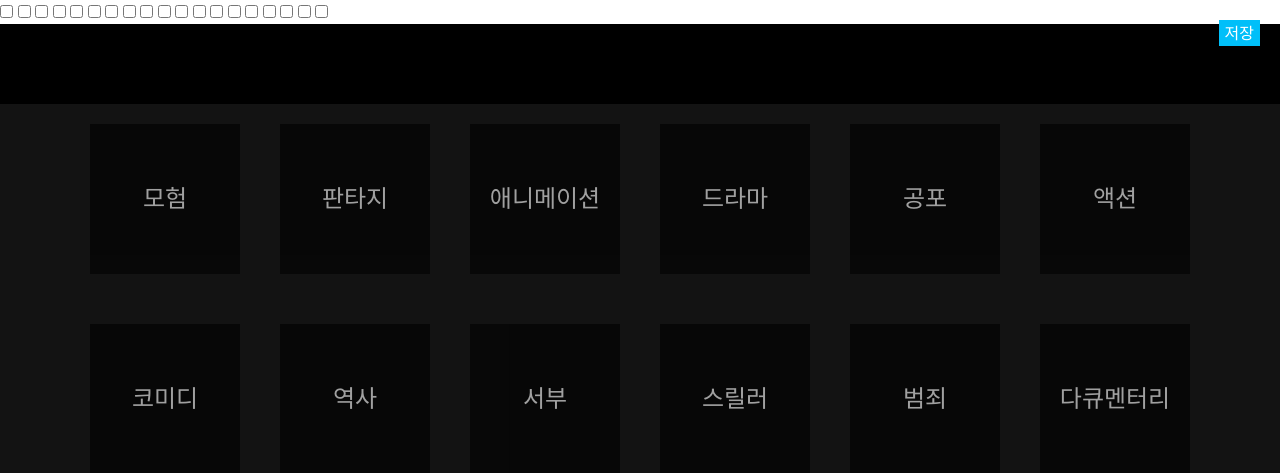
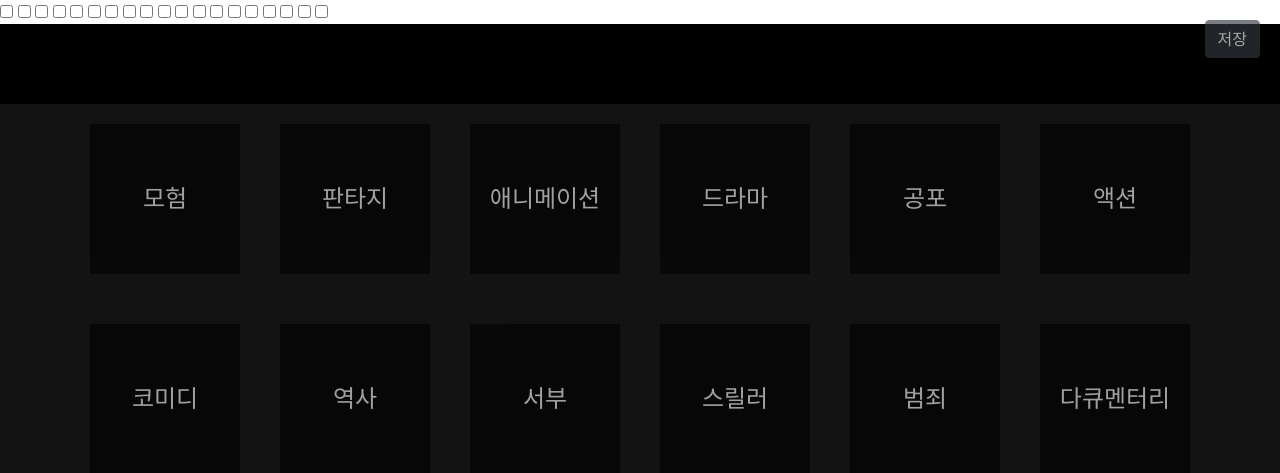
Before and after one commit to ssshhh0402/Project-movie, a Django app: page /accounts/genre/ in a window 1280 px wide. Shown: the top 473 px of the page. Run offline with Django 3.2, Linux system fonts and the light colour scheme; data comes from the database, SQL or seed files in the repository; some libraries are stand-ins or nearby versions.

Commit message:
TW | Fixing genre input disabled

```diff
--- a/accounts/static/accounts/css/genre_style.css
+++ b/accounts/static/accounts/css/genre_style.css
@@ -8,7 +8,6 @@ body {
   background-repeat: no-repeat;
   /* transition: all 0.5s; */
 }
-
 .genre_box {
   height: 200px;
   padding: 20px;
@@ -47,7 +46,4 @@ footer {
   position: absolute;
   top: 20px;
   right: 20px;
-  background-color: #00BFF9;
-  border: none;
-  color: white;
 }
--- a/accounts/templates/accounts/genre.html
+++ b/accounts/templates/accounts/genre.html
@@ -19,12 +19,12 @@
     {% for genre in genres %}
     <input type="checkbox" name="genre" value='{{genre.id}}' id="{{genre.name}}">
     {% endfor %}
-    <input class="genre-submit" type="submit" value="저장">
+    <button class="btn btn-dark genre-submit disabled" type="submit">저장</button>
   </form>
   <!-- 메인 div -->
   <header>
     {% if user.is_authenticated %}
-    <a href="{% url 'accounts:logout' %}" style="color:white">{{ user.username }}</a>
+    <a href="{% url 'accounts:logout' %}" style="color:white" >{{ user.username }}</a>
     {% endif %}
   </header>
   <div class="genre-bg">
@@ -38,11 +38,8 @@
       </div>
     </div>
   </div>
-
   <footer>
   </footer>
-
-
   <script>
   document.querySelectorAll('label').forEach(label => {
     label.addEventListener('mouseover', function(event) {
@@ -65,8 +62,6 @@
           const genreCheckbox = document.getElementById(genre).checked = 'false'
           this.classList.remove('select-label')
           alert("장르는 3개까지 선택 가능합니다.");
-
-
         }
       })
   })
```
